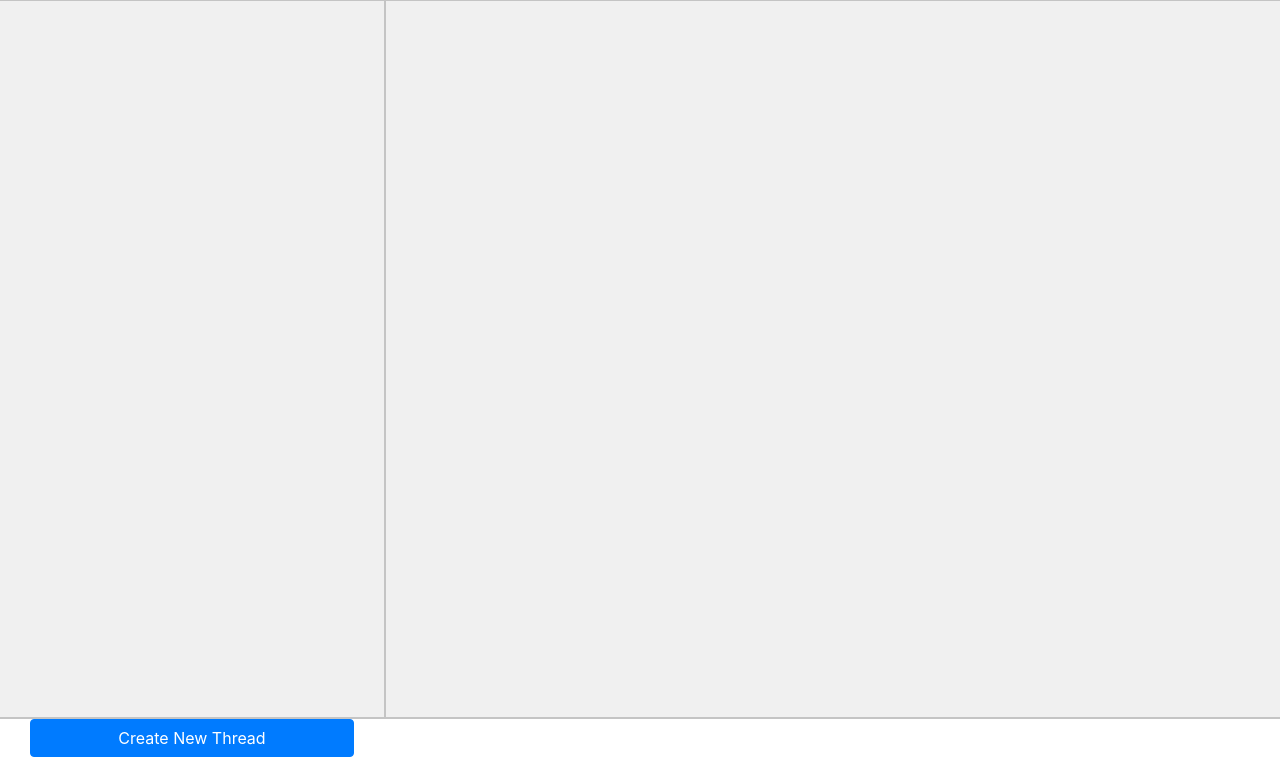
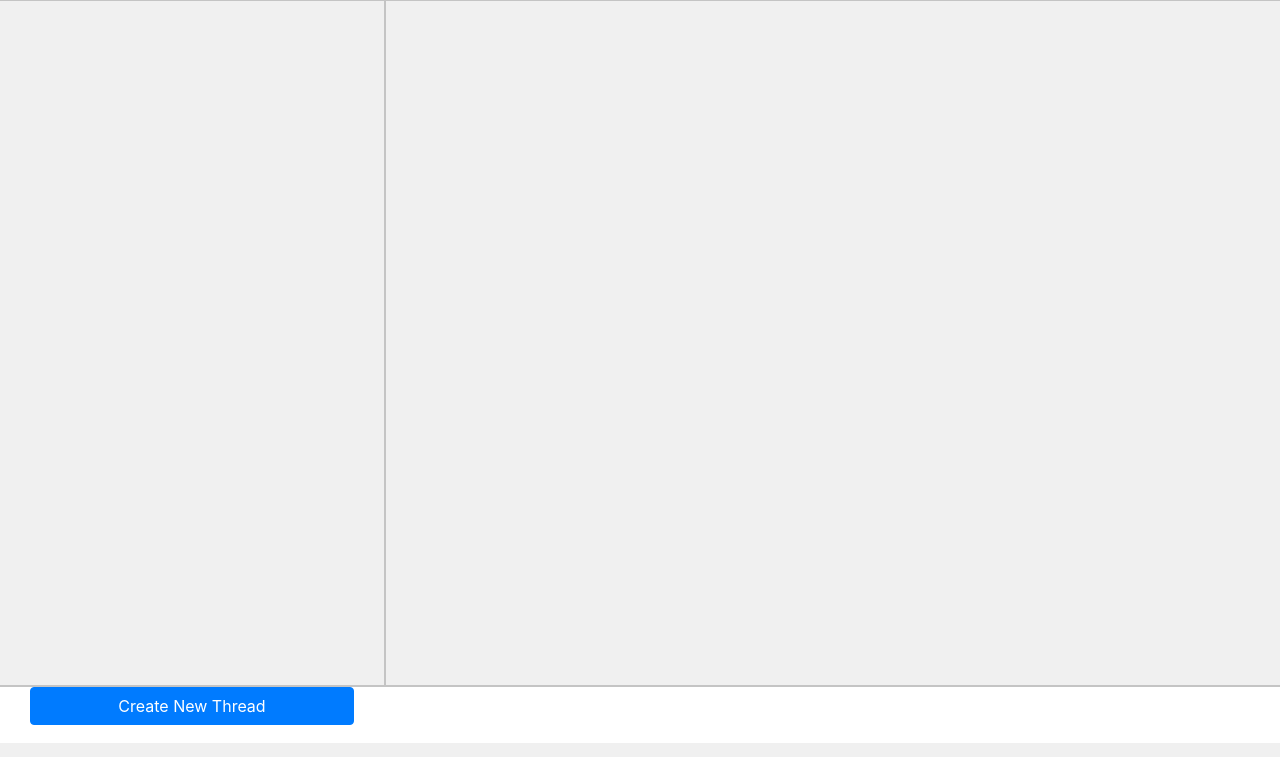
Before and after one commit to White-Diamond/OCTOGON, a Django app: page /messageboard/ in a window 1280 px wide. Shown: the part 57-814 px from the top of the page. Run offline with Django 3.2, Linux system fonts and the light colour scheme; data that the repository does not hold is empty; some libraries are stand-ins or nearby versions.

Commit message:
updated sizing

```diff
--- a/messageboard/static/css/messageBoard.css
+++ b/messageboard/static/css/messageBoard.css
@@ -1,10 +1,10 @@
-body {
+body, html{
     background: #FFFFFF;
     font-family: PT Sans;
     overflow: hidden;
     height: 100vh;
     display: grid;
-    grid-template-rows: 7vh 90vh 3vh;
+    grid-template-rows: 7vh 86vh 7vh;
 }
 .baseframe {
     display: grid;
```
